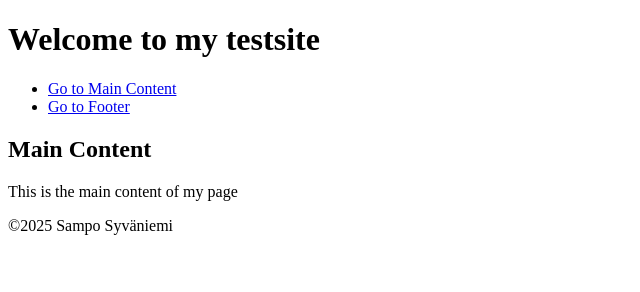
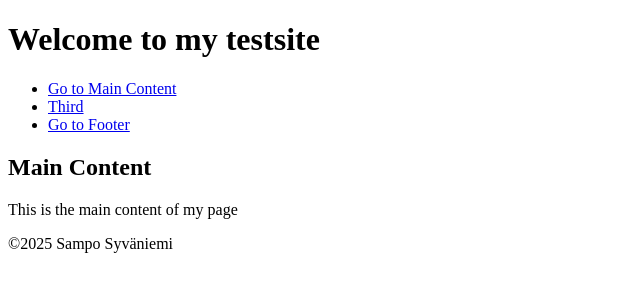
Before and after one commit to Skalbuster/Skalbuster, a plain HTML site: page index.html in a window 1280 px wide. Shown: the whole page, without its empty margins (0-640 px from the left). Drawn offline with Linux system fonts and the light colour scheme.

Commit message:
Update index.html

```diff
--- a/index.html
+++ b/index.html
@@ -12,6 +12,7 @@
     <nav>
         <ul>
             <li><a href="#main-content">Go to Main Content</a></li>
+            <li><a href="#Third">Third</a></li>
             <li><a href="#footer">Go to Footer</a></li>
         </ul>
     </nav>
```
